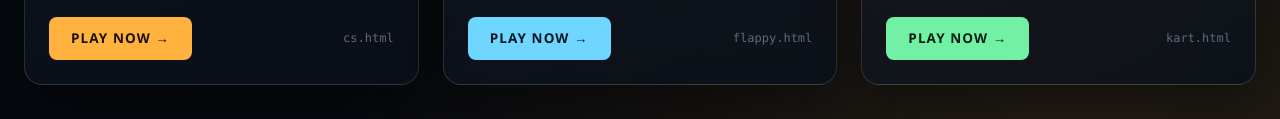
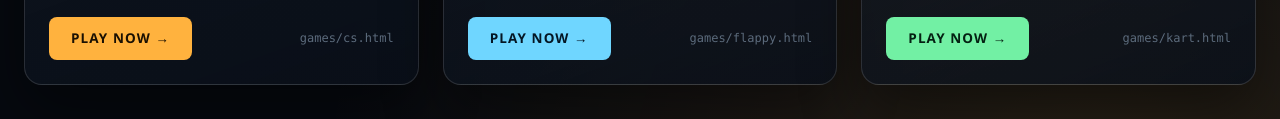
Before and after one commit to Xiejiayun/3DGames, a website: page index.html in a window 1280 px wide. Shown: the part 812-931 px from the top of the page. Drawn offline with Linux system fonts and the light colour scheme.

Commit message:
chore: organize game HTML files into games/ directory
# Conflicts:
#	index.html

```diff
--- a/index.html
+++ b/index.html
@@ -151,8 +151,8 @@ footer{margin-top:34px;padding-top:18px;border-top:1px solid rgba(255,255,255,.0
           </div>
         </div>
         <div class="actions">
-          <a class="play primary" href="cs.html" data-i18n="play">开始游玩 →</a>
-          <span class="file-link">cs.html</span>
+          <a class="play primary" href="games/cs.html" data-i18n="play">开始游玩 →</a>
+          <span class="file-link">games/cs.html</span>
         </div>
       </div>
     </article>
@@ -183,8 +183,8 @@ footer{margin-top:34px;padding-top:18px;border-top:1px solid rgba(255,255,255,.0
           </div>
         </div>
         <div class="actions">
-          <a class="play cool" href="flappy.html" data-i18n="play">开始游玩 →</a>
-          <span class="file-link">flappy.html</span>
+          <a class="play cool" href="games/flappy.html" data-i18n="play">开始游玩 →</a>
+          <span class="file-link">games/flappy.html</span>
         </div>
       </div>
     </article>
@@ -217,8 +217,8 @@ footer{margin-top:34px;padding-top:18px;border-top:1px solid rgba(255,255,255,.0
           </div>
         </div>
         <div class="actions">
-          <a class="play ok" href="kart.html" data-i18n="play">开始游玩 →</a>
-          <span class="file-link">kart.html</span>
+          <a class="play ok" href="games/kart.html" data-i18n="play">开始游玩 →</a>
+          <span class="file-link">games/kart.html</span>
         </div>
       </div>
     </article>
```
Also changed, not shown: games/kart.html (renamed from kart.html, +1 -1 lines), README.md, games/cs.html (renamed from cs.html), games/flappy.html (renamed from flappy.html), 1 other file.
